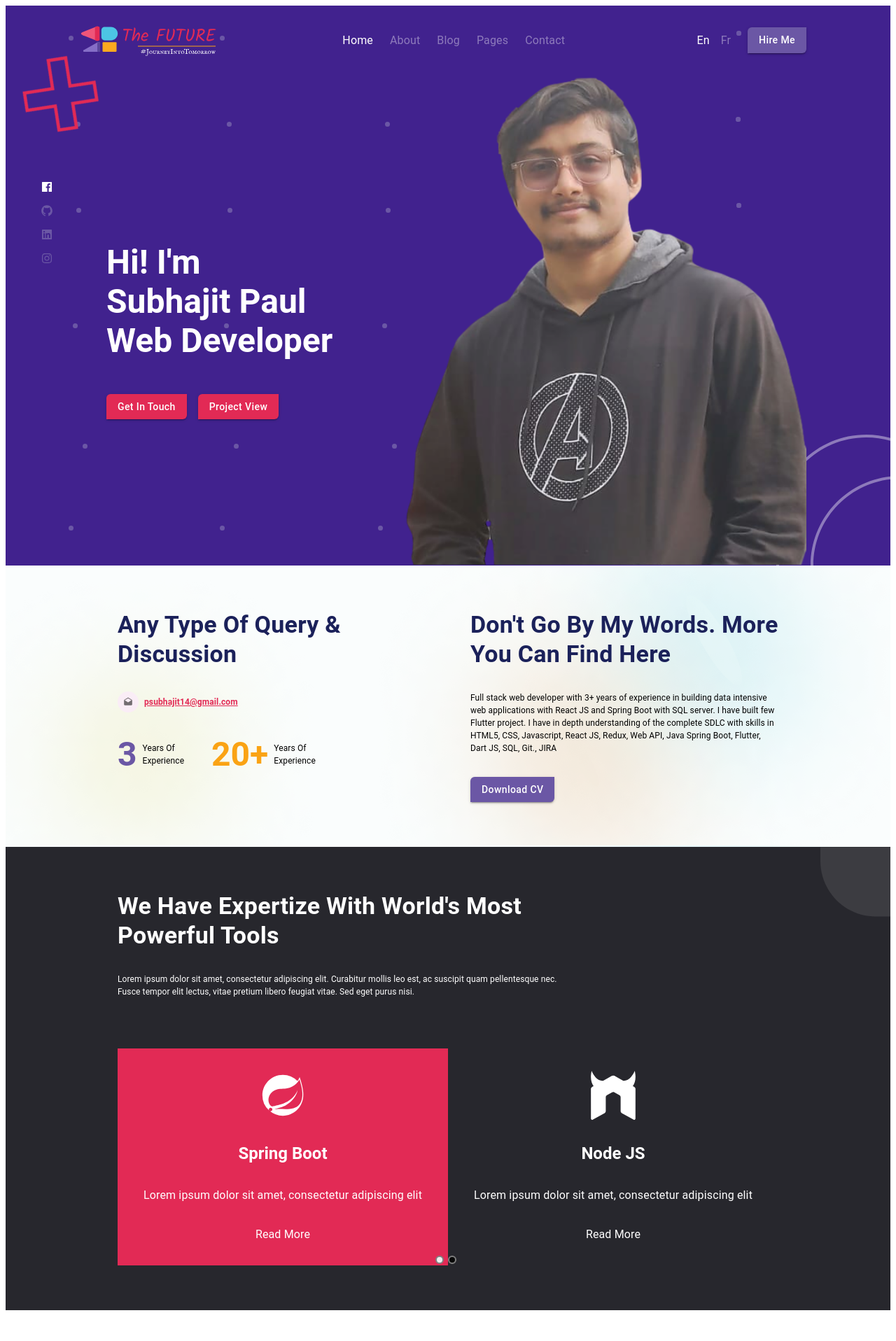
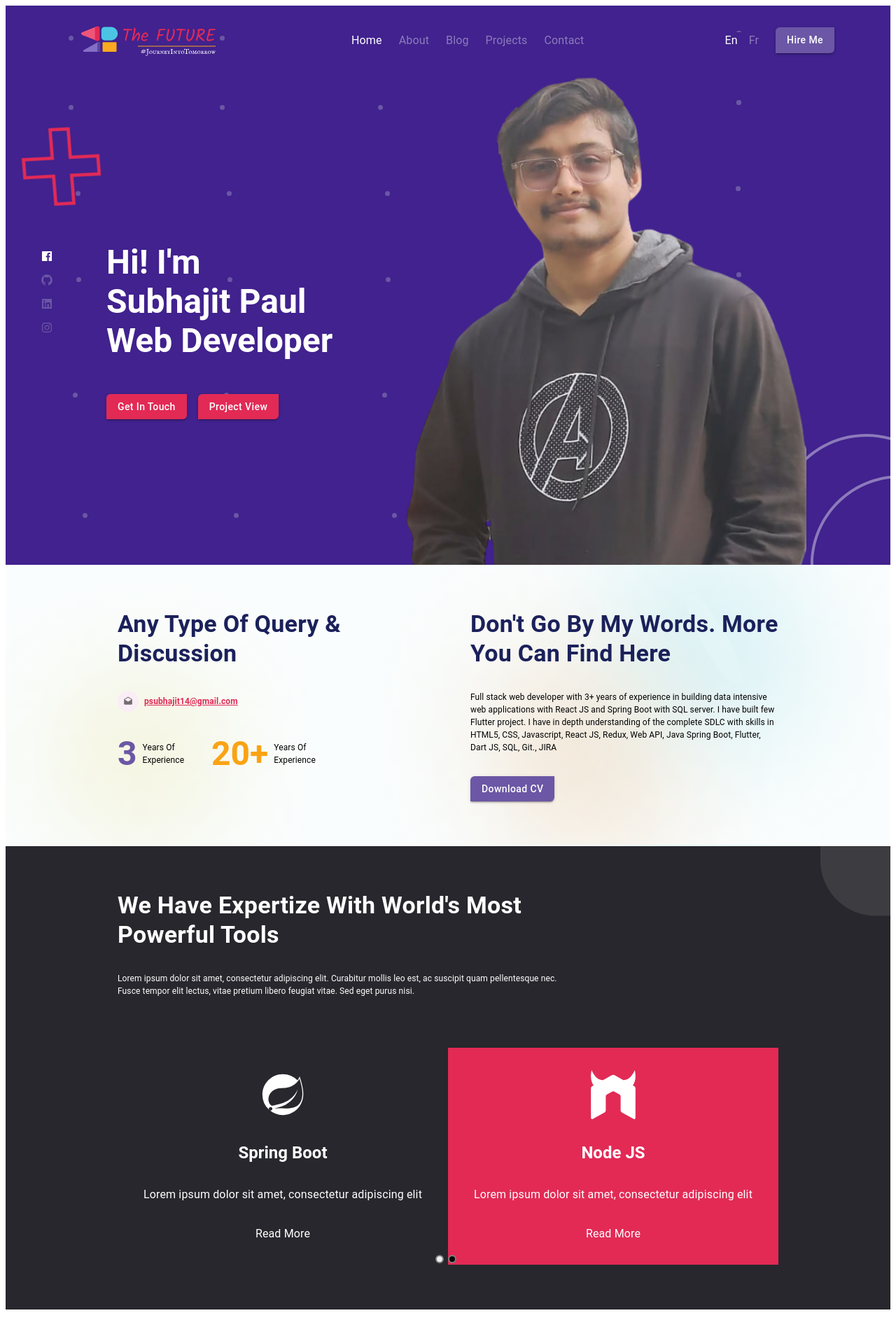
Before and after one commit to Trishita12345/portfolio, a React (Create React App) app: page / in a window 1280 px wide. Shown: the top 1916 px of the page at 70% size. Built offline with nearby package versions, Linux system fonts and the light colour scheme.

Commit message:
feedback + router

```diff
--- a/package.json
+++ b/package.json
@@ -19,6 +19,7 @@
     "react-i18next": "^13.2.2",
     "react-icons": "^4.11.0",
     "react-multi-carousel": "^2.8.4",
+    "react-router-dom": "^6.16.0",
     "react-scripts": "5.0.1",
     "typescript": "^4.9.5",
     "web-vitals": "^2.1.4"
--- a/src/App.tsx
+++ b/src/App.tsx
@@ -1,16 +1,20 @@
 import React from 'react';
-// import './App.css';
-import MainContent from './pages/MainContent';
 import { ThemeProvider } from '@emotion/react';
 import { createTheme } from '@mui/material';
 import { theme } from './theme';
+import Header from './pages/Header';
+import { BrowserRouter } from "react-router-dom";
+import { RouterComponent } from './routes';
 
 function App() {
 
   const defaultTheme = createTheme(theme);
   return (
     <ThemeProvider theme={defaultTheme}>
-      <MainContent />
+      <BrowserRouter>
+        <Header />
+        <RouterComponent />
+      </BrowserRouter>
     </ThemeProvider>
   );
 }
--- /dev/null
+++ b/src/pages/Feedback.tsx
@@ -0,0 +1,121 @@
+import { Box, Rating, Typography, useMediaQuery, useTheme } from "@mui/material";
+import { images } from "../Assets/images";
+import Carousel from "react-multi-carousel";
+import "react-multi-carousel/lib/styles.css";
+import { useTranslation } from "react-i18next";
+
+const Feedback = () => {
+    const theme = useTheme();
+    const screenSizeDownMd = useMediaQuery(theme.breakpoints.down('md'))
+    const screenSizeDownSm = useMediaQuery(theme.breakpoints.down('sm'))
+    const [t] = useTranslation('common', { keyPrefix: 'feedback' })
+
+    const data = [
+        {
+            image: images.myImage,
+            reviewText: 'Lorem ipsum dolor sit amet, consectetur adipiscing elit. Curabitur mollis leo est, ac suscipit quam pellentesque nec. Fusce tempor elit lectus, vitae pretium libero feugiat vitae. Sed eget purus nisi.',
+            name: 'John Doe',
+            designation: 'CEO Google',
+            ratingValue: 5
+        },
+        {
+            image: images.myImage,
+            reviewText: 'Lorem ipsum dolor sit amet, consectetur adipiscing elit. Curabitur mollis leo est, ac suscipit quam pellentesque nec. Fusce tempor elit lectus, vitae pretium libero feugiat vitae. Sed eget purus nisi.',
+            name: 'John Doe',
+            designation: 'CEO Google',
+            ratingValue: 4
+        },
+        {
+            image: images.myImage,
+            reviewText: 'Lorem ipsum dolor sit amet, consectetur adipiscing elit. Curabitur mollis leo est, ac suscipit quam pellentesque nec. Fusce tempor elit lectus, vitae pretium libero feugiat vitae. Sed eget purus nisi.',
+            name: 'John Doe',
+            designation: 'CEO Google',
+            ratingValue: 4.5
+        },
+        {
+            image: images.myImage,
+            reviewText: 'Lorem ipsum dolor sit amet, consectetur adipiscing elit. Curabitur mollis leo est, ac suscipit quam pellentesque nec. Fusce tempor elit lectus, vitae pretium libero feugiat vitae. Sed eget purus nisi.',
+            name: 'John Doe',
+            designation: 'CEO Google',
+            ratingValue: 5
+        }
+    ]
+
+    const responsive = {
+        desktop: {
+            breakpoint: { max: 3000, min: 1200 },
+            items: 2,
+            slidesToSlide: 2 // optional, default to 1.
+        },
+        tablet: {
+            breakpoint: { max: 1200, min: 0 },
+            items: 1,
+            slidesToSlide: 1 // optional, default to 1.
+        },
+    };
+
+    return (
+        <Box
+            sx={{
+                backgroundImage: `url(${images.BackgroundImage})`, position: 'relative',
+                overflow: 'clip',
+                // height: '500px'
+            }}
+            px={screenSizeDownMd ? screenSizeDownSm ? 0 : 4 : 10}
+            py={8}
+            my={10}
+        >
+            <Typography textAlign={'center'} variant={screenSizeDownSm ? "h4" : "h3"} mb={2} color={'white'} fontWeight={600}>{t('title')}</Typography>
+            <Carousel
+                swipeable={true}
+                draggable={true}
+                showDots={true}
+                responsive={responsive}
+                ssr={true} // means to render carousel on server-side.
+                infinite={true}
+                autoPlay={true}
+                autoPlaySpeed={2000}
+                keyBoardControl={false}
+                customTransition="all .5"
+                transitionDuration={700}
+                containerClass="carousel-container"
+                removeArrowOnDeviceType={["tablet", "mobile", "desktop", "desktop2"]}
+                // deviceType={this.props.deviceType}
+                dotListClass="custom-dot-list-style"
+            // itemClass="carousel-item-padding-40-px"
+            >
+                {data.map((item: any, index: number) => (
+                    <Box margin={4}>
+                        <Box sx={{
+                            px: 2,
+                            py: 4,
+                            display: 'flex',
+                            flexDirection: screenSizeDownSm ? "column" : "row",
+                            alignItems: 'center',
+                            justifyContent: 'space-around',
+                            color: 'white',
+                            gap: 4,
+                            backgroundColor: "white"
+                        }}>
+                            <Box bgcolor={'lightgrey'} px={1} pt={1} borderRadius={'20px 0px'}>
+                                <img src={item.image} height={'80px'} />
+                            </Box>
+                            <Box>
+                                <Typography color={theme.palette.primary.dark} fontSize={'13px'}>{item.reviewText}</Typography>
+                                <Box display={'flex'} flexDirection={screenSizeDownSm ? 'column' : 'row'}
+                                    alignItems={screenSizeDownSm ? 'start' : 'center'} justifyContent='space-between' mt={1}>
+                                    <Typography color={theme.palette.primary.light}>{item.name}</Typography>
+                                    <Typography color={theme.palette.primary.dark} fontSize={'13px'}>{item.designation}</Typography>
+                                    <Rating name="read-only" value={item.ratingValue} precision={0.5} readOnly />
+                                </Box>
+                            </Box>
+                        </Box>
+                    </Box>
+                ))
+                }
+            </Carousel >
+        </Box >
+    )
+}
+
+export default Feedback;
--- a/src/pages/Header.tsx
+++ b/src/pages/Header.tsx
@@ -5,21 +5,23 @@ import { useEffect, useState } from 'react';
 import { useTranslation } from 'react-i18next';
 import { IoReorderFour } from 'react-icons/io5';
 import { motion } from 'framer-motion'
+import { useNavigate } from 'react-router-dom'
+
 const LogoComponent = () =>
     <Box display={'flex'} justifyContent={'center'} alignItems={'center'} pl={2}>
         <img src={images.MyLogo} />
-        {/* <Typography color={'#FFFFFF'} variant='h5'>&nbsp;TheFuture</Typography> */}
     </Box>
 
 const NavigationComponent = () => {
+    const navigate = useNavigate();
     const theme = useTheme();
     const [t] = useTranslation('common', { keyPrefix: 'header' })
     const arr = [
-        { name: t('homeText'), element: '', active: true },
-        { name: t('aboutText'), element: '' },
-        { name: t('blogText'), element: '' },
-        { name: t('pagesText'), element: '' },
-        { name: t('contactText'), element: '' }
+        { name: t('homeText'), element: '', active: true, navigateURL: '/' },
+        { name: t('aboutText'), element: '', navigateURL: '/about' },
+        { name: t('blogText'), element: '', navigateURL: '/' },
+        { name: t('projectsText'), element: '', navigateURL: '/' },
+        { name: t('contactText'), element: '', navigateURL: '/' }
     ];
 
     return (
@@ -27,6 +29,7 @@ const NavigationComponent = () => {
             {arr.map((i: any) => (
                 <motion.div whileHover={{ scale: 1.1 }}>
                     <Typography color={'#FFFFFF'}
+                        onClick={() => navigate(i.navigateURL)}
                         sx={{
                             opacity: i.active ? 1 : 0.4,
                             cursor: 'pointer',
@@ -69,16 +72,29 @@ const Header = () => {
     const theme = useTheme();
     const [selectedLang, setSelectedLang] = useState<string>('en');
     const [t, i18n] = useTranslation('common', { keyPrefix: 'header' })
+    const screenSizeUpLg = useMediaQuery(theme.breakpoints.up('lg'))
+    const screenSizeUpMd = useMediaQuery(theme.breakpoints.up('md'))
     const screenSizeDownMd = useMediaQuery(theme.breakpoints.down('md'))
     const screenSizeDownSm = useMediaQuery(theme.breakpoints.down('sm'))
+    const screenSizeDown500 = useMediaQuery(theme.breakpoints.down(500))
+
+
+    const getPaddingX = () => {
+        if (screenSizeUpLg) return 10;
+        else if (screenSizeUpMd && !screenSizeUpLg) return 5
+    }
 
     return (
-        <Box display={'flex'} justifyContent={'space-between'} alignItems={'center'} py={3}>
+        <Box display={'flex'} justifyContent={'space-between'} alignItems={'center'} py={3}
+            px={getPaddingX()}
+            sx={{
+                backgroundImage: `url(${images.BackgroundImage})`
+            }}>
             <LogoComponent />
             {!screenSizeDownMd && <NavigationComponent />}
             <Box display={'flex'} alignItems={'center'} gap={2}>
                 {!screenSizeDownSm && <LanguageComponent selectedLang={i18n.language} setSelectedLang={i18n.changeLanguage} />}
-                <Button variant="contained" sx={{ backgroundColor: theme.palette.primary.light, textTransform: 'capitalize' }}>{t('hireMeText')}</Button>
+                {!screenSizeDown500 && <Button variant="contained" sx={{ backgroundColor: theme.palette.primary.light, textTransform: 'capitalize' }}>{t('hireMeText')}</Button>}
                 {screenSizeDownMd && <IconButton sx={{ color: '#FFFFFF' }} size='large'>
                     <IoReorderFour />
                 </IconButton>}
--- a/src/pages/Home.tsx
+++ b/src/pages/Home.tsx
@@ -7,7 +7,6 @@ import './styling.css';
 
 const Home = () => {
     const theme = useTheme();
-    const screenSizeDown1000px = useMediaQuery(theme.breakpoints.down(1000))
     const screenSizeDownMd = useMediaQuery(theme.breakpoints.down('md'))
     const screenSizeDownSm = useMediaQuery(theme.breakpoints.down('sm'))
     const socialIconStyle = {
@@ -28,12 +27,12 @@ const Home = () => {
                     backgroundImage: `url(${images.BackgroundImage})`, position: 'relative',
                     overflow: 'clip',
                     [theme.breakpoints.up('md')]: {
-                        height: '800px'
+                        height: '700px'
                     }
                 }}
                 pl={screenSizeDownMd ? 4 : 10} pr={screenSizeDownMd ? 4 : 15}
             >
-                <Header />
+                {/* <Header /> */}
                 <img src={images.CrossIcon} width={'100vw'} style={{ position: 'absolute', top: 80, left: 30, animation: 'rotation 17s linear infinite' }} />
                 <img src={images.CornerImage} style={{ position: 'absolute', bottom: 0, right: 0, zIndex: 200 }} />
                 <Box style={{
--- /dev/null
+++ b/src/routes.tsx
@@ -0,0 +1,19 @@
+import React from "react";
+import { Link, Route, Routes } from "react-router-dom";
+import MainContent from "./pages/MainContent";
+import Expertize from "./pages/Expertize";
+
+export const RouterComponent: React.FC<any> = () => {
+    return (
+        <Routes>
+            <Route index element={<MainContent />} />
+            <Route path="about" element={<Expertize />} />
+            {/* <Route path="*" element={<Result
+                status="404"
+                title="404"
+                subTitle="Sorry, the page you visited does not exist."
+                extra={<Button type="primary"><Link to="/">Back Home</Link></Button>}
+            />} /> */}
+        </Routes>
+    )
+}
--- a/src/translation/en/english.json
+++ b/src/translation/en/english.json
@@ -10,7 +10,7 @@
         "homeText": "Home",
         "aboutText": "About",
         "blogText": "Blog",
-        "pagesText": "Pages",
+        "projectsText": "Projects",
         "contactText": "Contact"
     },
     "about": {
@@ -34,5 +34,8 @@
     },
     "follow": {
         "title": "Follow Us"
+    },
+    "feedback": {
+        "title": "Our Happy Client"
     }
 }
--- a/src/translation/fr/french.json
+++ b/src/translation/fr/french.json
@@ -29,5 +29,8 @@
     },
     "follow": {
         "title": "Suivez-nous"
+    },
+    "feedback": {
+        "title": "Notre client heureux"
     }
 }
```
Also changed, not shown: src/pages/MainContent.tsx (+8 -4 lines), src/Assets/images/CrossIcon.svg, 1 other file (tests, documents, lock files or other folders).
